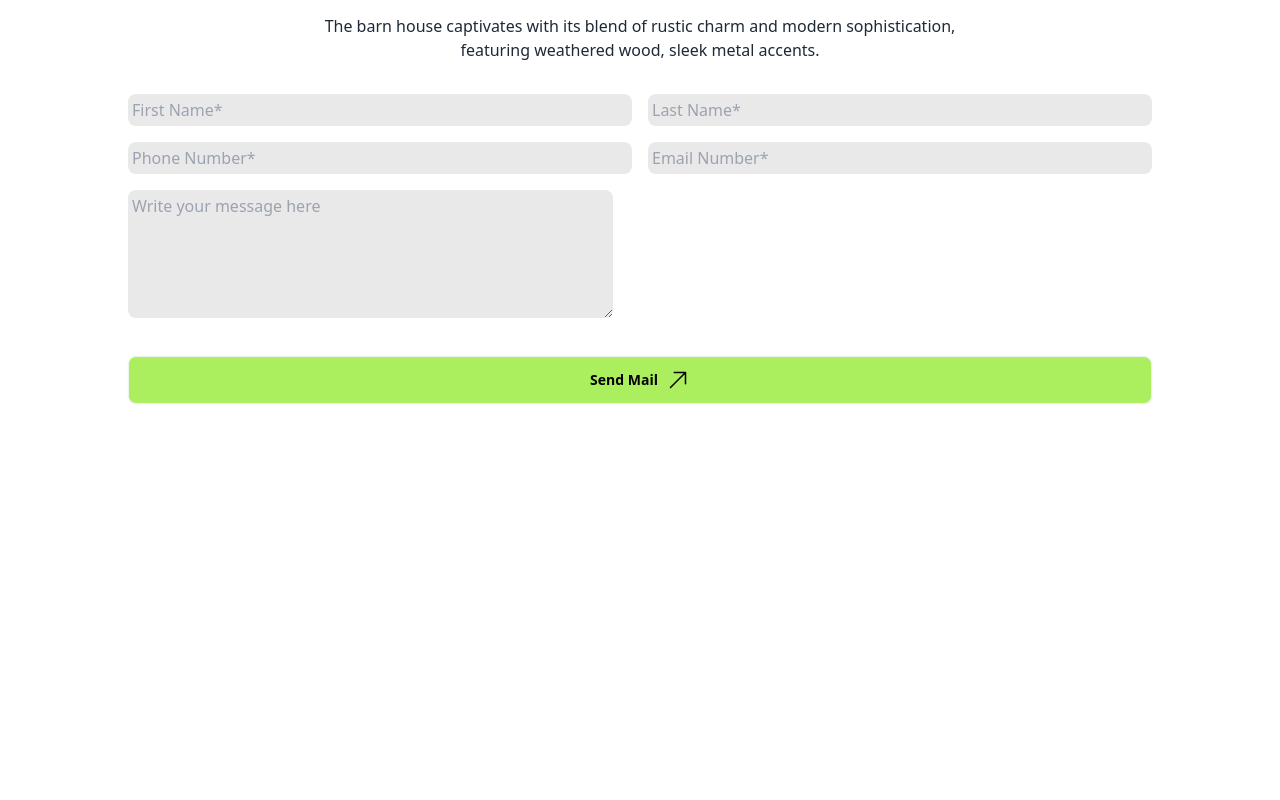
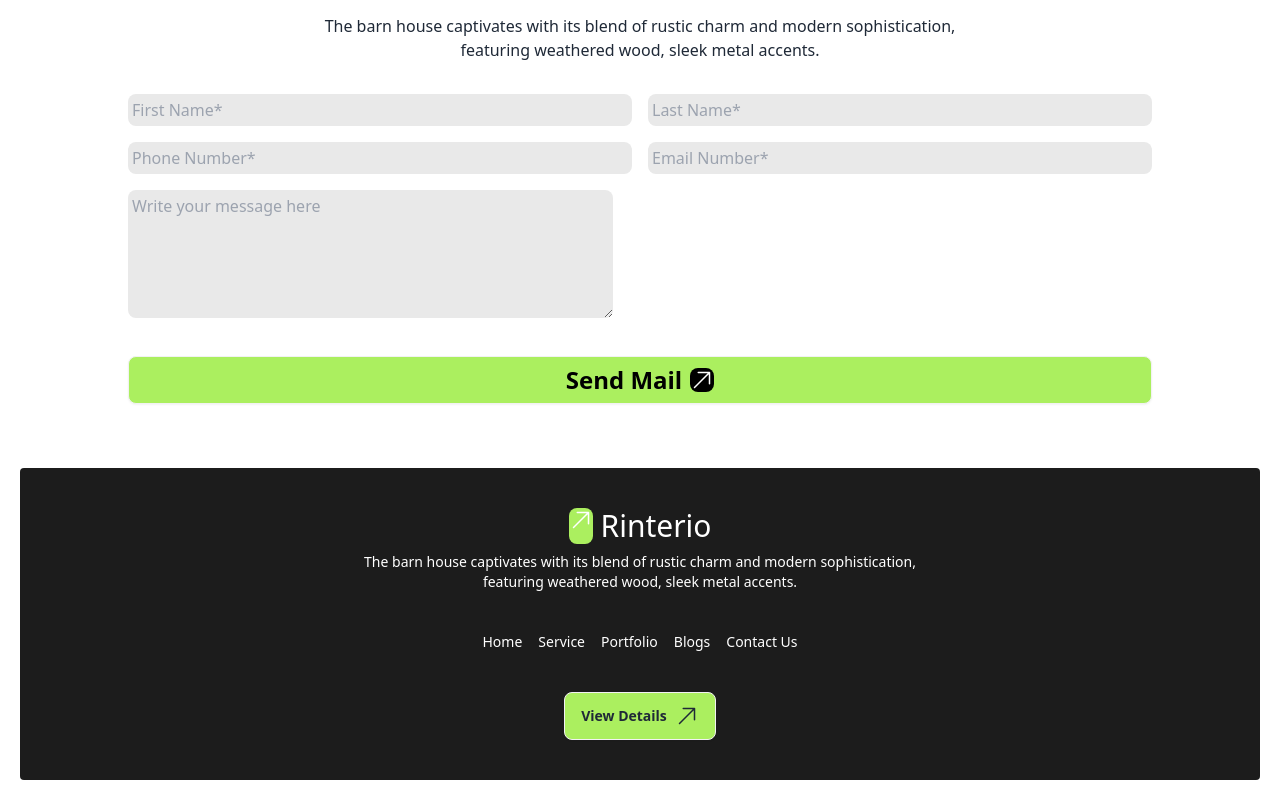
Before and after one commit to LabuIslam702/assignment-three, a plain HTML site: page index.html in a window 1280 px wide. Shown: the part 1631-2431 px from the top of the page. Before the commit the page ends 2035 px from the top, so only its background shows below. Drawn offline with nearby package versions, Linux system fonts and the light colour scheme.

Commit message:
added to about us section

```diff
--- a/index.html
+++ b/index.html
@@ -165,7 +165,7 @@
           <p >The barn house captivates with its blend of rustic charm and modern sophistication, <br>featuring weathered wood, sleek metal accents.</p>
         </div>
           <!-- input section -->
-           <div class="grid lg:grid-cols-2 justify-center items-center gap-4 ">
+           <div class="grid lg:grid-cols-2 sm:grid-cols-1 justify-center items-center gap-4 ">
             <input class="bg-[#E9E9E9] rounded-lg p-1 " type="text" placeholder="First Name*">
             <input class="bg-[#E9E9E9] rounded-lg p-1 " type="text" placeholder="Last Name*">
             <input class="bg-[#E9E9E9] rounded-lg p-1 " type="phone" placeholder="Phone Number*">
@@ -175,16 +175,42 @@
             </div>
            </div>
            <div>
-            <button class="btn btn-block bg-[#ABEF5F] text-black">Send Mail
-              <p class=""><svg xmlns="http://www.w3.org/2000/svg" fill="none" viewBox="0 0 24 24" stroke-width="1.5" stroke="currentColor" class="size-6">
+            <button class="btn btn-block bg-[#ABEF5F] text-black text-2xl">Send Mail
+              <p class="bg-black text-white rounded-lg"><svg xmlns="http://www.w3.org/2000/svg" fill="none" viewBox="0 0 24 24" stroke-width="1.5" stroke="currentColor" class="size-6">
                 <path stroke-linecap="round" stroke-linejoin="round" d="m4.5 19.5 15-15m0 0H8.25m11.25 0v11.25" />
               </svg></p>
           </button>
         </div>
         </div>
     </main>
-    <footer>
-
-    </footer>
+    <!-- footer section -->
+      <footer class="footer footer-center w-auto mt-16 my-5 mx-5 bg-[#1C1C1C] text-base-content rounded p-10">
+        <div class="navbar-start">
+          <h1 class=" flex gap-2 text-3xl text-white">
+            <div class="bg-[#ABEF5F] rounded-lg text-center text-xl " ><svg xmlns="http://www.w3.org/2000/svg" fill="none" viewBox="0 0 24 24" stroke-width="1.5" stroke="currentColor" class="size-6">
+              <path stroke-linecap="round" stroke-linejoin="round" d="m4.5 19.5 15-15m0 0H8.25m11.25 0v11.25" />
+            </svg>
+            </div>
+            Rinterio
+          </h1>
+          <div>
+            <p class="text-white">The barn house captivates with its blend of rustic charm and modern sophistication, featuring weathered wood, sleek metal accents.</p>
+          </div>
+        </div>
+        <nav class="grid grid-flow-col gap-4">
+          <a class="link link-hover text-white">Home</a>
+          <a class="link link-hover text-white">Service</a>
+          <a class="link link-hover text-white">Portfolio</a>
+          <a class="link link-hover text-white">Blogs</a>
+          <a class="link link-hover text-white">Contact Us</a>
+        </nav>
+        <div class="card-actions">
+          <button class="btn bg-[#ABEF5F]">View Details
+            <svg xmlns="http://www.w3.org/2000/svg" fill="none" viewBox="0 0 24 24" stroke-width="1.5" stroke="currentColor" class="size-6">
+              <path stroke-linecap="round" stroke-linejoin="round" d="m4.5 19.5 15-15m0 0H8.25m11.25 0v11.25" />
+            </svg>
+          </button>
+        </div>
+      </footer>
 </body>
 </html>
```
